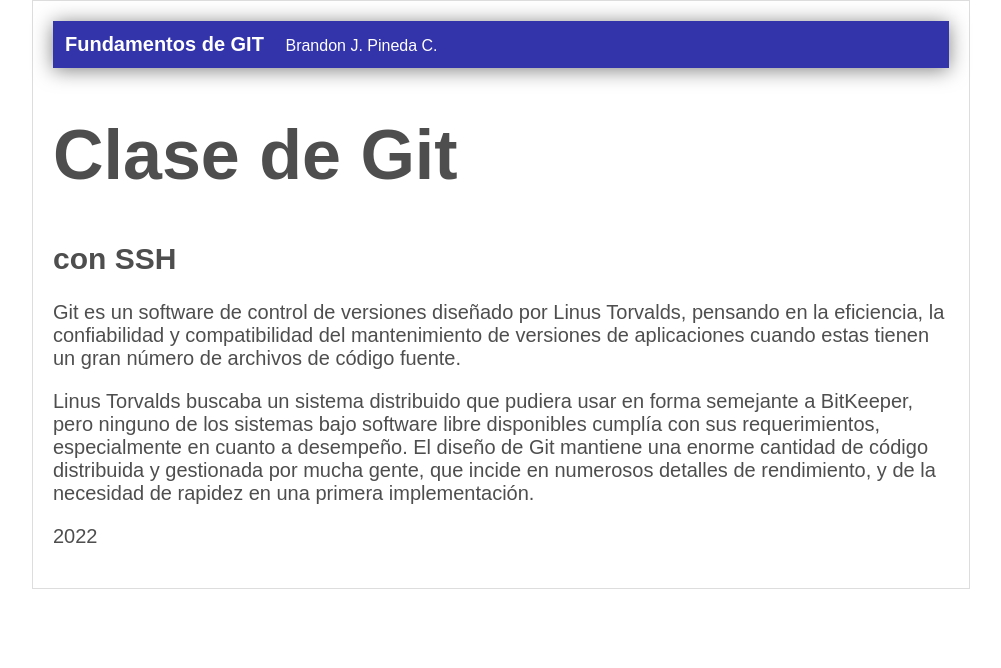
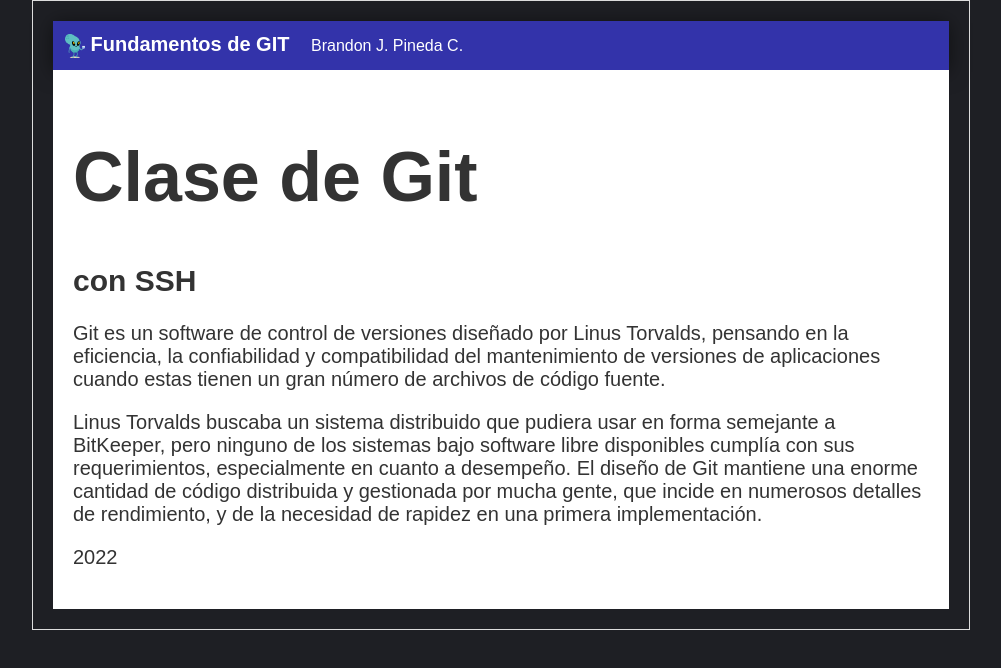
Before and after one commit to Brandonp22/Demo, a plain HTML site: page index.html in a window 1280 px wide. Shown: the whole page, without its empty margins (139-1140 px from the left). Drawn offline with Linux system fonts and the light colour scheme.

Commit message:
color de fondo, logo y mejor color de header

```diff
--- a/css/estilos.css
+++ b/css/estilos.css
@@ -1,7 +1,8 @@
 body
 {
+    background: #1e1f24;
     font-family: Arial, Helvetica, sans-serifq;
-    color: #333d;
+    color: #333;
     text-align: left;
     font-size: 20px;
     margin: 0;
@@ -21,6 +22,12 @@ body
     font-size:  70px;
 }
 
+#post
+{
+    background: white;
+    padding: 1em;
+}
+
 #cabecera
 {
     background: #33a;
@@ -31,6 +38,12 @@ body
     padding: 0.6em;
 }
 
+#cabecera #logo
+{
+    width: 20px;
+    vertical-align: middle;
+}
+
 #cabecera #tagline
 {
     padding: 0 0 0 1em;
--- a/index.html
+++ b/index.html
@@ -10,6 +10,7 @@
 <body>
     <div id="container">
         <div id="cabecera">
+            <img id="logo" src="imagenes/alien.png"/>
             Fundamentos de GIT
             <span id="tagline">Brandon J. Pineda C.</span>
         </div>
```
